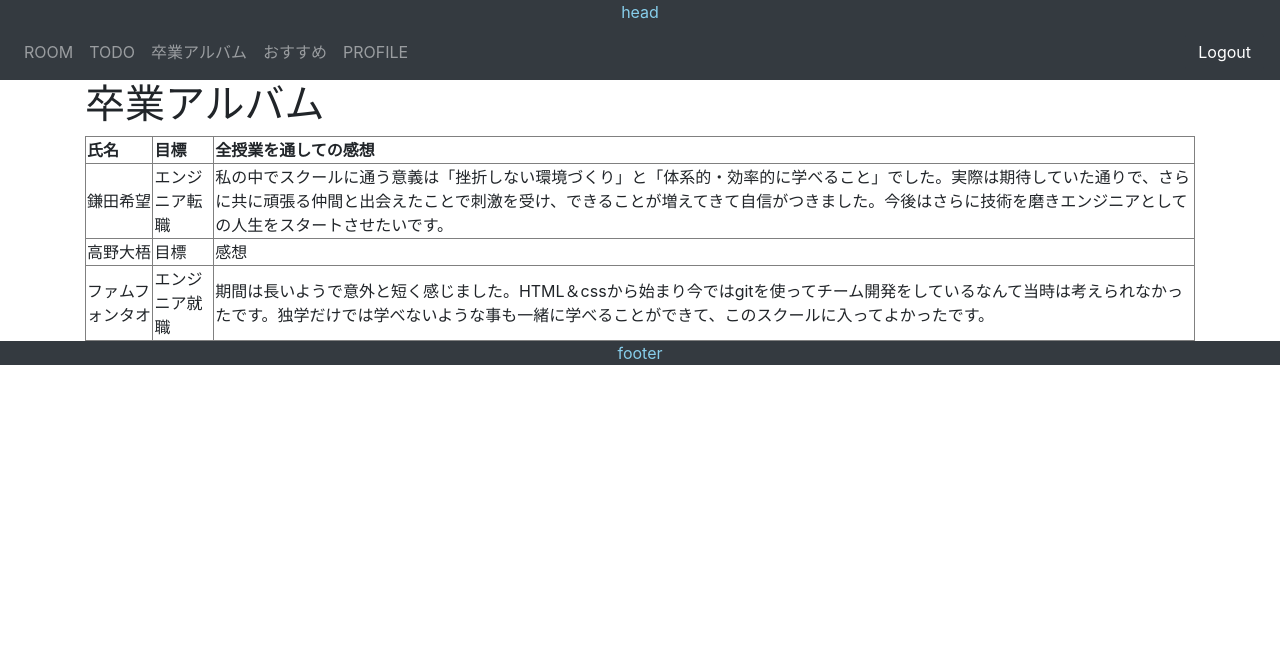
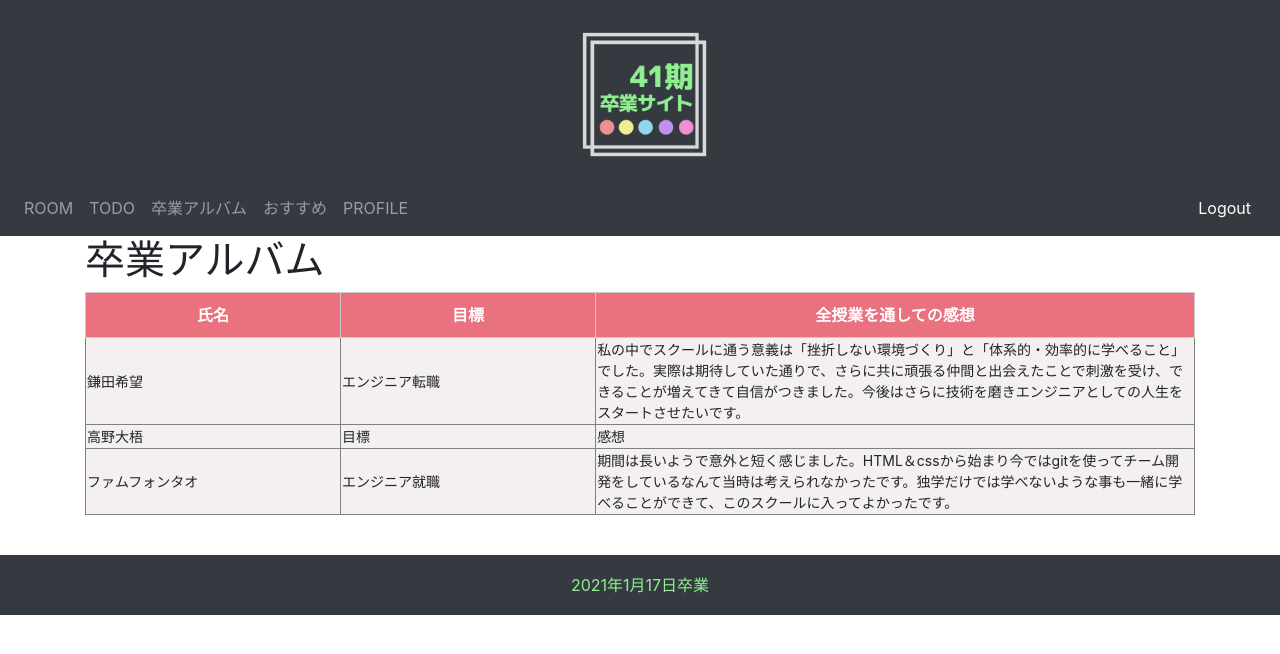
Before and after one commit to thao0108/chatAppTeam, a React (Create React App) app: page /album in a window 1280 px wide. Shown: the top 654 px of the page. Built offline with nearby package versions, Linux system fonts and the light colour scheme; no server answers.

Commit message:
ロゴ、装飾

```diff
--- a/src/App.js
+++ b/src/App.js
@@ -17,13 +17,17 @@ import LoggedInRoute from './LoggedInRoute'
 import classes from './style.module.css'
 import Menubar from './Menubar'
 import Writings from './writings/Writings'
+import logo from './img/logo.png'
 
 
 const App = () => {
     return (
         <>
-            <header className={classes.App}>head</header>
-
+            <header>
+                <div className={classes.header}>
+                    <img src={logo} className={classes.logo} />
+                </div>
+            </header>
             <AuthProvider>
                 <Router>
                     <Menubar />
@@ -39,7 +43,7 @@ const App = () => {
                     </Container>
                 </Router>
             </AuthProvider>
-            <footer className={classes.App}>footer</footer>
+            <footer className={classes.footer}>2021年1月17日卒業</footer>
         </>
     )
 }
--- a/src/pages/Room.js
+++ b/src/pages/Room.js
@@ -65,7 +65,7 @@ const Room = () => {
                                 <div className={styles.avatar}>
                                     <img src={message.image ? message.image : NoProfile} className={styles.image} alt="チャットアイコン" />
                                 </div>
-                                <div>
+                                <div className={styles.userName}>
                                     {message.user}<br />
                                     <div className={styles.chat}>
                                         {message.content}
--- a/src/room.module.css
+++ b/src/room.module.css
@@ -16,7 +16,14 @@
     display: flex;
     align-items: center;
 }
+.userName {
+    font-size: 10px;
+    color: #6c757d;
+    margin-top: 10px;
+}
 .chat {
+    font-size: 14px;
+    color: #343a40;
     min-width: 50px;
     padding: 5px 15px;
     border-radius: 20px;
--- a/src/style.module.css
+++ b/src/style.module.css
@@ -1,6 +1,6 @@
-.App {
+.header {
     background-color: #343a40;
-    color: skyblue;
+    color: #90ee90;
     text-align: center;
 }
 
@@ -8,3 +8,15 @@
     display: block;
     margin:0 0 0 auto;
 }
+
+.logo {
+    background-color: #343a40;
+    width: 180px;
+}
+
+.footer {
+    background-color: #343a40;
+    color: #90ee90;
+    text-align: center;
+    line-height: 60px;
+}
--- a/src/tab/TabList.js
+++ b/src/tab/TabList.js
@@ -26,7 +26,7 @@ const TabList = () => {
                         <br></br>
                         <li>運動不足解消！効果ありました<br></br>
                             <br></br>
-                            <iframe width="560" height="315" src="https://www.youtube.com/embed/KFBNhGs7Y-s" frameBorder="0" allow="accelerometer; autoplay; clipboard-write; encrypted-media; gyroscope; picture-in-picture" allowFullScreen></iframe>
+                            <iframe width="400" height="250" src="https://www.youtube.com/embed/KFBNhGs7Y-s" frameBorder="0" allow="accelerometer; autoplay; clipboard-write; encrypted-media; gyroscope; picture-in-picture" allowFullScreen></iframe>
                         </li>
                         <br></br>
                     </ul>
@@ -36,19 +36,19 @@ const TabList = () => {
                 </Tab>
                 <Tab eventKey="ファムフォンタオ" title="ファムフォンタオ" >
                     <ul>
-                        <br/>
+                        <br />
                         <li>
                             わかりやすくReactについて解説してます。
-                            <br/>
+                            <br />
                             チャットボットを作ったりハンズオンで教えているのでおすすめです。
-                            <br/>
-                            <br/>
+                            <br />
+                            <br />
                             <iframe width="400" height="250" src="https://www.youtube.com/embed/Otrc2zAlJyM" frameBorder="0" allow="accelerometer; autoplay; clipboard-write; encrypted-media; gyroscope; picture-in-picture" allowFullScreen></iframe>
                         </li>
-                        <br/>
+                        <br />
                         <li>
                             基本的なwebの知識をイラストを交えながら解説してくれる本です。
-                            <br/>
+                            <br />
                             <a href="https://www.amazon.co.jp/%E3%82%A4%E3%83%A9%E3%82%B9%E3%83%88%E5%9B%B3%E8%A7%A3%E5%BC%8F-%E3%81%93%E3%81%AE%E4%B8%80%E5%86%8A%E3%81%A7%E5%85%A8%E9%83%A8%E3%82%8F%E3%81%8B%E3%82%8BWeb%E6%8A%80%E8%A1%93%E3%81%AE%E5%9F%BA%E6%9C%AC-%E5%B0%8F%E6%9E%97-%E6%81%AD%E5%B9%B3-ebook/dp/B06XNMMC9S">
                                 web技術の基本
                             </a>
--- /dev/null
+++ b/src/writings.module.css
@@ -0,0 +1,29 @@
+.tbl {
+    font-size: 14px;
+    margin-bottom: 40px;
+}
+
+.tbl th {
+  font-size: 1rem;
+  background: #e9727e;
+  border: solid 1px #ccc;
+  color: #fff;
+  padding: 10px;
+  height: 20px;
+  text-align: center;
+}
+.tbl td {
+    background-color: #f3f0ef;
+}
+
+.name_goal {
+  width: 23%;
+}
+
+.impressions {
+  width: 54%;
+}
+
+.impression {
+ font-size: 14px;
+}
--- a/src/writings/Writings.js
+++ b/src/writings/Writings.js
@@ -1,22 +1,23 @@
 import React from 'react';
+import writings from '../writings.module.css'
 
 const Writings = () => {
     return (
         <>
             <h1>卒業アルバム</h1>
-            <table border='1'>
-                <tr><th>氏名</th>
-                    <th>目標</th>
-                    <th>全授業を通しての感想</th></tr>
+            <table border='1' className={writings.tbl} >
+                <tr ><th className={writings.name_goal}>氏名</th>
+                    <th className={writings.name_goal}>目標</th>
+                    <th className={writings.impressions}>全授業を通しての感想</th></tr>
                 <tr><td>鎌田希望</td>
                     <td>エンジニア転職</td>
-                    <td>私の中でスクールに通う意義は「挫折しない環境づくり」と「体系的・効率的に学べること」でした。実際は期待していた通りで、さらに共に頑張る仲間と出会えたことで刺激を受け、できることが増えてきて自信がつきました。今後はさらに技術を磨きエンジニアとしての人生をスタートさせたいです。</td></tr>
+                    <td className={writings.impression}>私の中でスクールに通う意義は「挫折しない環境づくり」と「体系的・効率的に学べること」でした。実際は期待していた通りで、さらに共に頑張る仲間と出会えたことで刺激を受け、できることが増えてきて自信がつきました。今後はさらに技術を磨きエンジニアとしての人生をスタートさせたいです。</td></tr>
                 <tr><td>高野大梧</td>
                     <td>目標</td>
-                    <td>感想</td></tr>
+                    <td className={writings.impression}>感想</td></tr>
                 <tr><td>ファムフォンタオ</td>
                     <td>エンジニア就職</td>
-                    <td>期間は長いようで意外と短く感じました。HTML＆cssから始まり今ではgitを使ってチーム開発をしているなんて当時は考えられなかったです。独学だけでは学べないような事も一緒に学べることができて、このスクールに入ってよかったです。</td></tr>
+                    <td className={writings.impression}>期間は長いようで意外と短く感じました。HTML＆cssから始まり今ではgitを使ってチーム開発をしているなんて当時は考えられなかったです。独学だけでは学べないような事も一緒に学べることができて、このスクールに入ってよかったです。</td></tr>
             </table>
         </>
     )
```
Also changed, not shown: src/img/logo.png (added). Lines whose indentation alone changed are shown as unchanged.
